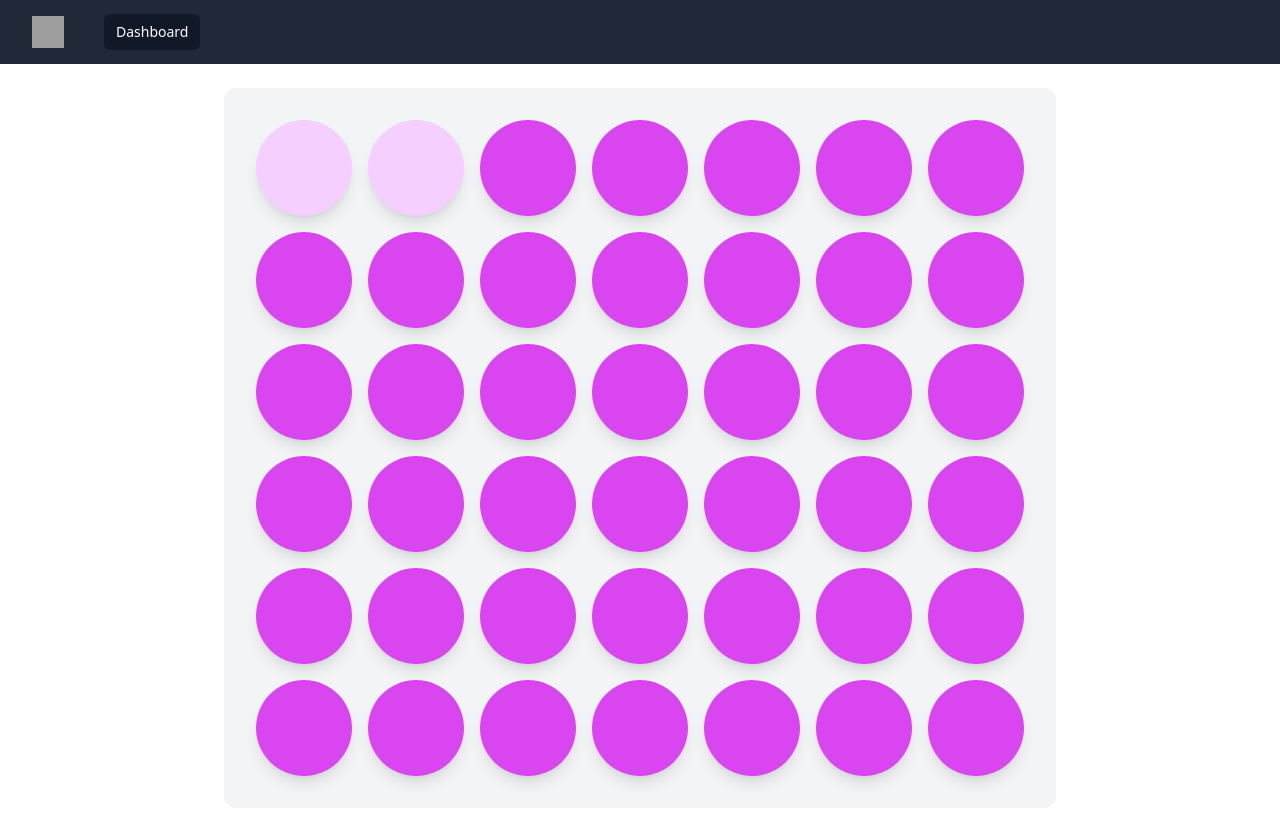
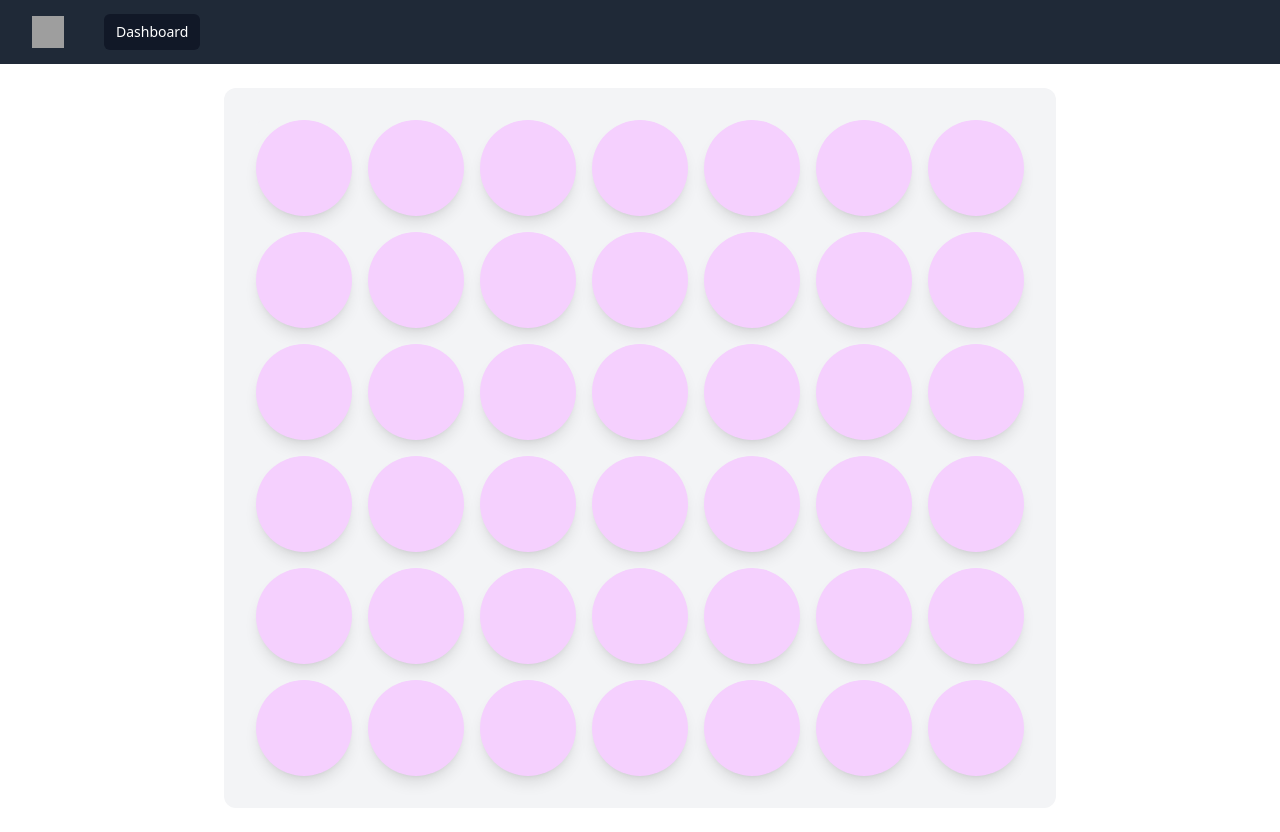
Before and after one commit to RioSebastianR/cuatro-en-linea, a React (Vite) app: page / in a window 1280 px wide. Built offline with nearby package versions, Linux system fonts and the light colour scheme; grey boxes are pictures that could not be loaded.

Commit message:
feat: add all selectors & defaultsValues & BorderStyle

```diff
--- a/src/components/board/Board.tsx
+++ b/src/components/board/Board.tsx
@@ -6,48 +6,52 @@ export const Board = () => {
     <div className="relative rounded-xl overflow-auto p-8">
       <div className="grid grid-cols-7 gap-4 font-mono text-center font-bold leading-6 bg-gray-100 rounded-lg">
         <Selector value={defaultValues.selectorA1} />
+        <Selector value={defaultValues.selectorA2} />
+        <Selector value={defaultValues.selectorA3} />
+        <Selector value={defaultValues.selectorA4} />
+        <Selector value={defaultValues.selectorA5} />
+        <Selector value={defaultValues.selectorA6} />
+        <Selector value={defaultValues.selectorA7} />
+
         <Selector value={defaultValues.selectorB1} />
+        <Selector value={defaultValues.selectorB2} />
+        <Selector value={defaultValues.selectorB3} />
+        <Selector value={defaultValues.selectorB4} />
+        <Selector value={defaultValues.selectorB5} />
+        <Selector value={defaultValues.selectorB6} />
+        <Selector value={defaultValues.selectorB7} />
 
-        <div className="rounded-full shadow-lg bg-fuchsia-500 h-24"></div>
-        <div className="rounded-full shadow-lg bg-fuchsia-500 h-24"></div>
-        <div className="rounded-full shadow-lg bg-fuchsia-500 h-24"></div>
-        <div className="rounded-full shadow-lg bg-fuchsia-500 h-24"></div>
-        <div className="rounded-full shadow-lg bg-fuchsia-500 h-24"></div>
-        <div className="rounded-full shadow-lg bg-fuchsia-500 h-24"></div>
-        <div className="rounded-full shadow-lg bg-fuchsia-500 h-24"></div>
-        <div className="rounded-full shadow-lg bg-fuchsia-500 h-24"></div>
-        <div className="rounded-full shadow-lg bg-fuchsia-500 h-24"></div>
-        <div className="rounded-full shadow-lg bg-fuchsia-500 h-24"></div>
-        <div className="rounded-full shadow-lg bg-fuchsia-500 h-24"></div>
-        <div className="rounded-full shadow-lg bg-fuchsia-500 h-24"></div>
-        <div className="rounded-full shadow-lg bg-fuchsia-500 h-24"></div>
-        <div className="rounded-full shadow-lg bg-fuchsia-500 h-24"></div>
-        <div className="rounded-full shadow-lg bg-fuchsia-500 h-24"></div>
-        <div className="rounded-full shadow-lg bg-fuchsia-500 h-24"></div>
-        <div className="rounded-full shadow-lg bg-fuchsia-500 h-24"></div>
-        <div className="rounded-full shadow-lg bg-fuchsia-500 h-24"></div>
-        <div className="rounded-full shadow-lg bg-fuchsia-500 h-24"></div>
-        <div className="rounded-full shadow-lg bg-fuchsia-500 h-24"></div>
-        <div className="rounded-full shadow-lg bg-fuchsia-500 h-24"></div>
-        <div className="rounded-full shadow-lg bg-fuchsia-500 h-24"></div>
-        <div className="rounded-full shadow-lg bg-fuchsia-500 h-24"></div>
-        <div className="rounded-full shadow-lg bg-fuchsia-500 h-24"></div>
-        <div className="rounded-full shadow-lg bg-fuchsia-500 h-24"></div>
-        <div className="rounded-full shadow-lg bg-fuchsia-500 h-24"></div>
-        <div className="rounded-full shadow-lg bg-fuchsia-500 h-24"></div>
-        <div className="rounded-full shadow-lg bg-fuchsia-500 h-24"></div>
-        <div className="rounded-full shadow-lg bg-fuchsia-500 h-24"></div>
-        <div className="rounded-full shadow-lg bg-fuchsia-500 h-24"></div>
-        <div className="rounded-full shadow-lg bg-fuchsia-500 h-24"></div>
-        <div className="rounded-full shadow-lg bg-fuchsia-500 h-24"></div>
-        <div className="rounded-full shadow-lg bg-fuchsia-500 h-24"></div>
-        <div className="rounded-full shadow-lg bg-fuchsia-500 h-24"></div>
-        <div className="rounded-full shadow-lg bg-fuchsia-500 h-24"></div>
-        <div className="rounded-full shadow-lg bg-fuchsia-500 h-24"></div>
-        <div className="rounded-full shadow-lg bg-fuchsia-500 h-24"></div>
-        <div className="rounded-full shadow-lg bg-fuchsia-500 h-24"></div>
-        <div className="rounded-full shadow-lg bg-fuchsia-500 h-24"></div>
-        <div className="rounded-full shadow-lg bg-fuchsia-500 h-24"></div>
+        <Selector value={defaultValues.selectorC1} />
+        <Selector value={defaultValues.selectorC2} />
+        <Selector value={defaultValues.selectorC3} />
+        <Selector value={defaultValues.selectorC4} />
+        <Selector value={defaultValues.selectorC5} />
+        <Selector value={defaultValues.selectorC6} />
+        <Selector value={defaultValues.selectorC7} />
+
+        <Selector value={defaultValues.selectorD1} />
+        <Selector value={defaultValues.selectorD2} />
+        <Selector value={defaultValues.selectorD3} />
+        <Selector value={defaultValues.selectorD4} />
+        <Selector value={defaultValues.selectorD5} />
+        <Selector value={defaultValues.selectorD6} />
+        <Selector value={defaultValues.selectorD7} />
+
+        <Selector value={defaultValues.selectorF1} />
+        <Selector value={defaultValues.selectorF2} />
+        <Selector value={defaultValues.selectorF3} />
+        <Selector value={defaultValues.selectorF4} />
+        <Selector value={defaultValues.selectorF5} />
+        <Selector value={defaultValues.selectorF6} />
+        <Selector value={defaultValues.selectorF7} />
+
+        <Selector value={defaultValues.selectorG1} />
+        <Selector value={defaultValues.selectorG2} />
+        <Selector value={defaultValues.selectorG3} />
+        <Selector value={defaultValues.selectorG4} />
+        <Selector value={defaultValues.selectorG5} />
+        <Selector value={defaultValues.selectorG6} />
+        <Selector value={defaultValues.selectorG7} />
       </div>
     </div>
   );
--- a/src/components/board/Selector.tsx
+++ b/src/components/board/Selector.tsx
@@ -25,9 +25,9 @@ export const Selector = (props: Props) => {
   let bgColor = `bg-fuchsia-200 hover:bg-fuchsia-300`;
   if (value.selected) {
     if (value.color === "blue") {
-      bgColor = `bg-blue-400`;
+      bgColor = `bg-blue-400 border-2 border-black border-solid`;
     } else {
-      bgColor = `bg-red-600`;
+      bgColor = `bg-red-600 border-2 border-black border-solid`;
     }
   }
 
--- a/src/data/defaultValues.ts
+++ b/src/data/defaultValues.ts
@@ -5,12 +5,267 @@ const selectorA1: SelectorValue = {
   selected: false,
 };
 
+const selectorA2: SelectorValue = {
+  id: "a2",
+  selected: false,
+};
+const selectorA3: SelectorValue = {
+  id: "a3",
+  selected: false,
+};
+
+const selectorA4: SelectorValue = {
+  id: "a4",
+  selected: false,
+};
+const selectorA5: SelectorValue = {
+  id: "a5",
+  selected: false,
+};
+
+const selectorA6: SelectorValue = {
+  id: "a6",
+  selected: false,
+};
+const selectorA7: SelectorValue = {
+  id: "a7",
+  selected: false,
+};
 const selectorB1: SelectorValue = {
   id: "b1",
   selected: false,
 };
 
+const selectorB2: SelectorValue = {
+  id: "b2",
+  selected: false,
+};
+const selectorB3: SelectorValue = {
+  id: "b3",
+  selected: false,
+};
+
+const selectorB4: SelectorValue = {
+  id: "b4",
+  selected: false,
+};
+const selectorB5: SelectorValue = {
+  id: "b5",
+  selected: false,
+};
+
+const selectorB6: SelectorValue = {
+  id: "b6",
+  selected: false,
+};
+const selectorB7: SelectorValue = {
+  id: "b7",
+  selected: false,
+};
+const selectorC1: SelectorValue = {
+  id: "c1",
+  selected: false,
+};
+
+const selectorC2: SelectorValue = {
+  id: "c2",
+  selected: false,
+};
+const selectorC3: SelectorValue = {
+  id: "c3",
+  selected: false,
+};
+
+const selectorC4: SelectorValue = {
+  id: "c4",
+  selected: false,
+};
+const selectorC5: SelectorValue = {
+  id: "c5",
+  selected: false,
+};
+
+const selectorC6: SelectorValue = {
+  id: "c6",
+  selected: false,
+};
+const selectorC7: SelectorValue = {
+  id: "c7",
+  selected: false,
+};
+const selectorD1: SelectorValue = {
+  id: "d1",
+  selected: false,
+};
+
+const selectorD2: SelectorValue = {
+  id: "d2",
+  selected: false,
+};
+const selectorD3: SelectorValue = {
+  id: "d3",
+  selected: false,
+};
+
+const selectorD4: SelectorValue = {
+  id: "d4",
+  selected: false,
+};
+const selectorD5: SelectorValue = {
+  id: "d5",
+  selected: false,
+};
+
+const selectorD6: SelectorValue = {
+  id: "d6",
+  selected: false,
+};
+const selectorD7: SelectorValue = {
+  id: "d7",
+  selected: false,
+};
+const selectorE1: SelectorValue = {
+  id: "e1",
+  selected: false,
+};
+
+const selectorE2: SelectorValue = {
+  id: "e2",
+  selected: false,
+};
+const selectorE3: SelectorValue = {
+  id: "e3",
+  selected: false,
+};
+
+const selectorE4: SelectorValue = {
+  id: "e4",
+  selected: false,
+};
+const selectorE5: SelectorValue = {
+  id: "e5",
+  selected: false,
+};
+
+const selectorE6: SelectorValue = {
+  id: "e6",
+  selected: false,
+};
+const selectorE7: SelectorValue = {
+  id: "e7",
+  selected: false,
+};
+const selectorF1: SelectorValue = {
+  id: "f1",
+  selected: false,
+};
+
+const selectorF2: SelectorValue = {
+  id: "f2",
+  selected: false,
+};
+const selectorF3: SelectorValue = {
+  id: "f3",
+  selected: false,
+};
+
+const selectorF4: SelectorValue = {
+  id: "f4",
+  selected: false,
+};
+const selectorF5: SelectorValue = {
+  id: "f5",
+  selected: false,
+};
+
+const selectorF6: SelectorValue = {
+  id: "f6",
+  selected: false,
+};
+const selectorF7: SelectorValue = {
+  id: "f7",
+  selected: false,
+};
+const selectorG1: SelectorValue = {
+  id: "g1",
+  selected: false,
+};
+
+const selectorG2: SelectorValue = {
+  id: "g2",
+  selected: false,
+};
+const selectorG3: SelectorValue = {
+  id: "g3",
+  selected: false,
+};
+
+const selectorG4: SelectorValue = {
+  id: "g4",
+  selected: false,
+};
+const selectorG5: SelectorValue = {
+  id: "g5",
+  selected: false,
+};
+
+const selectorG6: SelectorValue = {
+  id: "g6",
+  selected: false,
+};
+const selectorG7: SelectorValue = {
+  id: "g7",
+  selected: false,
+};
+
 export const defaultValues = {
   selectorA1,
+  selectorA2,
+  selectorA3,
+  selectorA4,
+  selectorA5,
+  selectorA6,
+  selectorA7,
   selectorB1,
+  selectorB2,
+  selectorB3,
+  selectorB4,
+  selectorB5,
+  selectorB6,
+  selectorB7,
+  selectorC1,
+  selectorC2,
+  selectorC3,
+  selectorC4,
+  selectorC5,
+  selectorC6,
+  selectorC7,
+  selectorD1,
+  selectorD2,
+  selectorD3,
+  selectorD4,
+  selectorD5,
+  selectorD6,
+  selectorD7,
+  selectorE1,
+  selectorE2,
+  selectorE3,
+  selectorE4,
+  selectorE5,
+  selectorE6,
+  selectorE7,
+  selectorF1,
+  selectorF2,
+  selectorF3,
+  selectorF4,
+  selectorF5,
+  selectorF6,
+  selectorF7,
+  selectorG1,
+  selectorG2,
+  selectorG3,
+  selectorG4,
+  selectorG5,
+  selectorG6,
+  selectorG7,
 };
```
